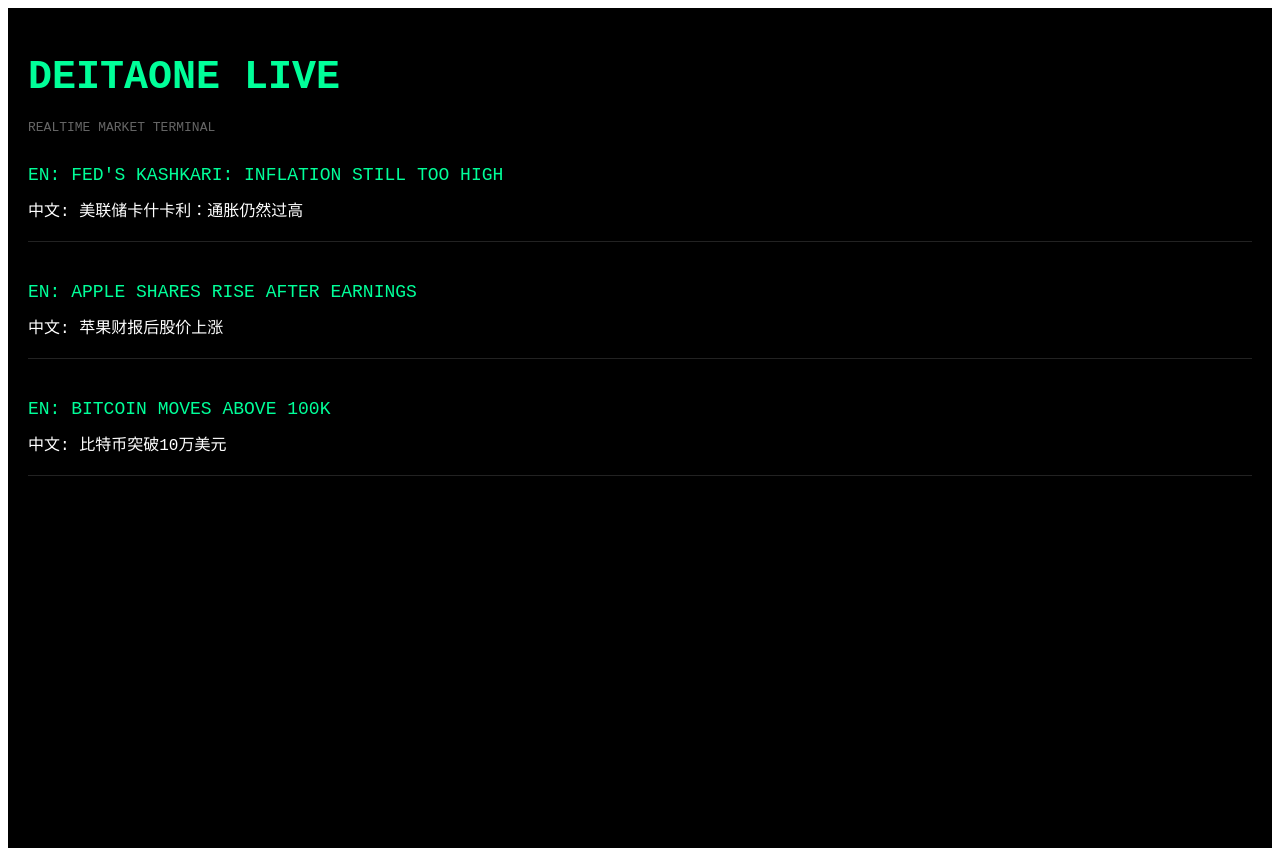
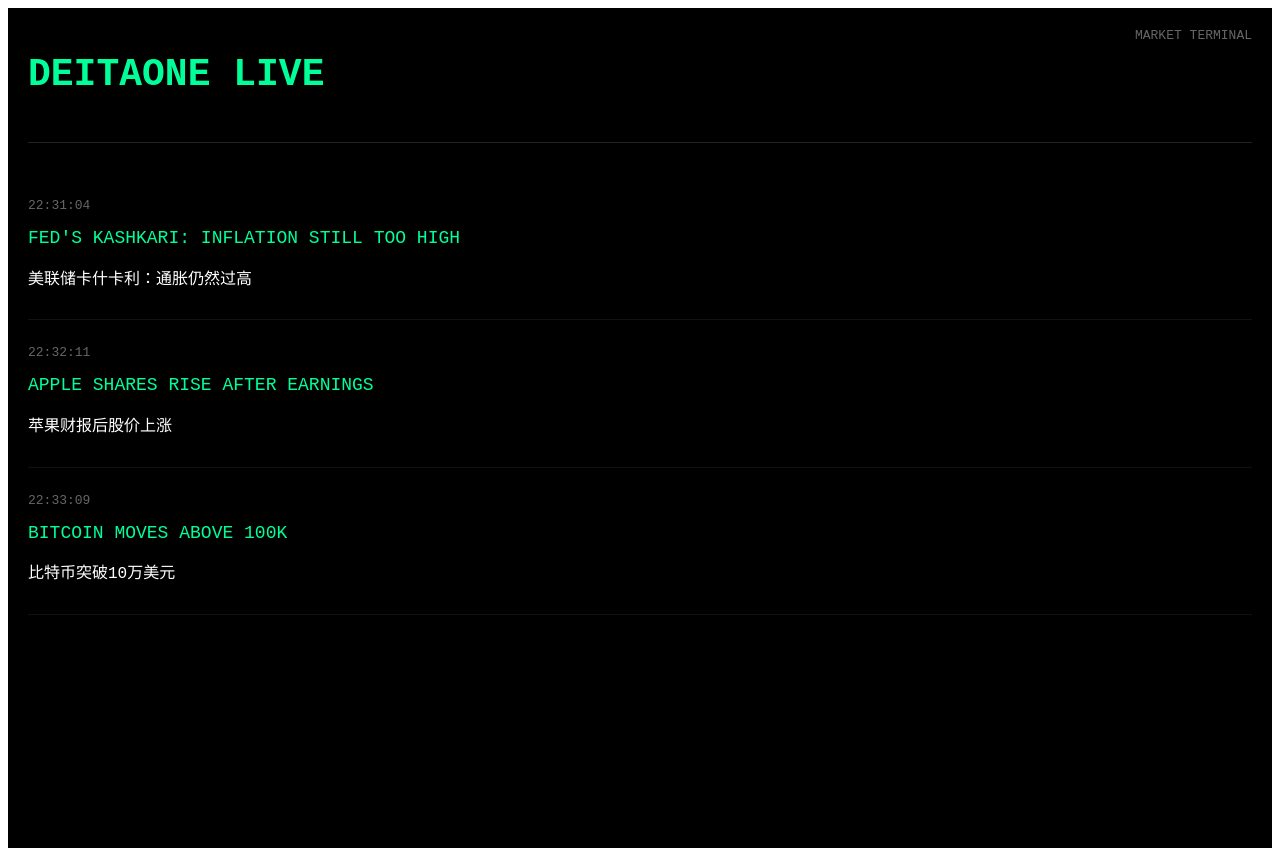
Before and after one commit to giancarlojayla86-creator/deitaone-live-2, a Next.js app: page / in a window 1280 px wide. Built offline with nearby package versions, Linux system fonts and the light colour scheme.

Commit message:
Update page.js

```diff
--- a/app/page.js
+++ b/app/page.js
@@ -1,15 +1,18 @@
 const news = [
   {
     en: "FED'S KASHKARI: INFLATION STILL TOO HIGH",
-    zh: "美联储卡什卡利：通胀仍然过高"
+    zh: "美联储卡什卡利：通胀仍然过高",
+    time: "22:31:04"
   },
   {
     en: "APPLE SHARES RISE AFTER EARNINGS",
-    zh: "苹果财报后股价上涨"
+    zh: "苹果财报后股价上涨",
+    time: "22:32:11"
   },
   {
     en: "BITCOIN MOVES ABOVE 100K",
-    zh: "比特币突破10万美元"
+    zh: "比特币突破10万美元",
+    time: "22:33:09"
   }
 ];
 
@@ -24,10 +27,17 @@ export default function Home() {
         fontFamily: "monospace"
       }}
     >
+      <div
+        style={{
+          display: "flex",
+          justifyContent: "space-between",
+          borderBottom: "1px solid #222",
+          paddingBottom: 20
+        }}
+      >
         <h1
           style={{
-          fontSize: 40,
-          marginBottom: 20
+            fontSize: 38
           }}
         >
           DEITAONE LIVE
@@ -35,42 +45,59 @@ export default function Home() {
 
         <div
           style={{
-          color: "#666",
-          marginBottom: 30
+            color: "#666"
           }}
         >
-        REALTIME MARKET TERMINAL
+          MARKET TERMINAL
+        </div>
       </div>
 
+      <div
+        style={{
+          marginTop: 30
+        }}
+      >
         {news.map((item, index) => (
           <div
             key={index}
             style={{
-            marginBottom: 40,
-            borderBottom: "1px solid #222",
-            paddingBottom: 20
+              borderBottom: "1px solid #111",
+              padding: "25px 0"
             }}
           >
             <div
               style={{
-              color: "#00ff99",
-              fontSize: 18
+                color: "#666",
+                marginBottom: 10,
+                fontSize: 13
               }}
             >
-            EN: {item.en}
+              {item.time}
+            </div>
+
+            <div
+              style={{
+                color: "#00ff99",
+                fontSize: 18,
+                lineHeight: 1.7
+              }}
+            >
+              {item.en}
             </div>
 
             <div
               style={{
                 color: "#ffffff",
                 marginTop: 12,
-              fontSize: 16
+                fontSize: 16,
+                lineHeight: 1.8
               }}
             >
-            中文: {item.zh}
+              {item.zh}
             </div>
           </div>
         ))}
+      </div>
     </main>
   );
 }
```
Lines whose indentation alone changed are shown as unchanged.
